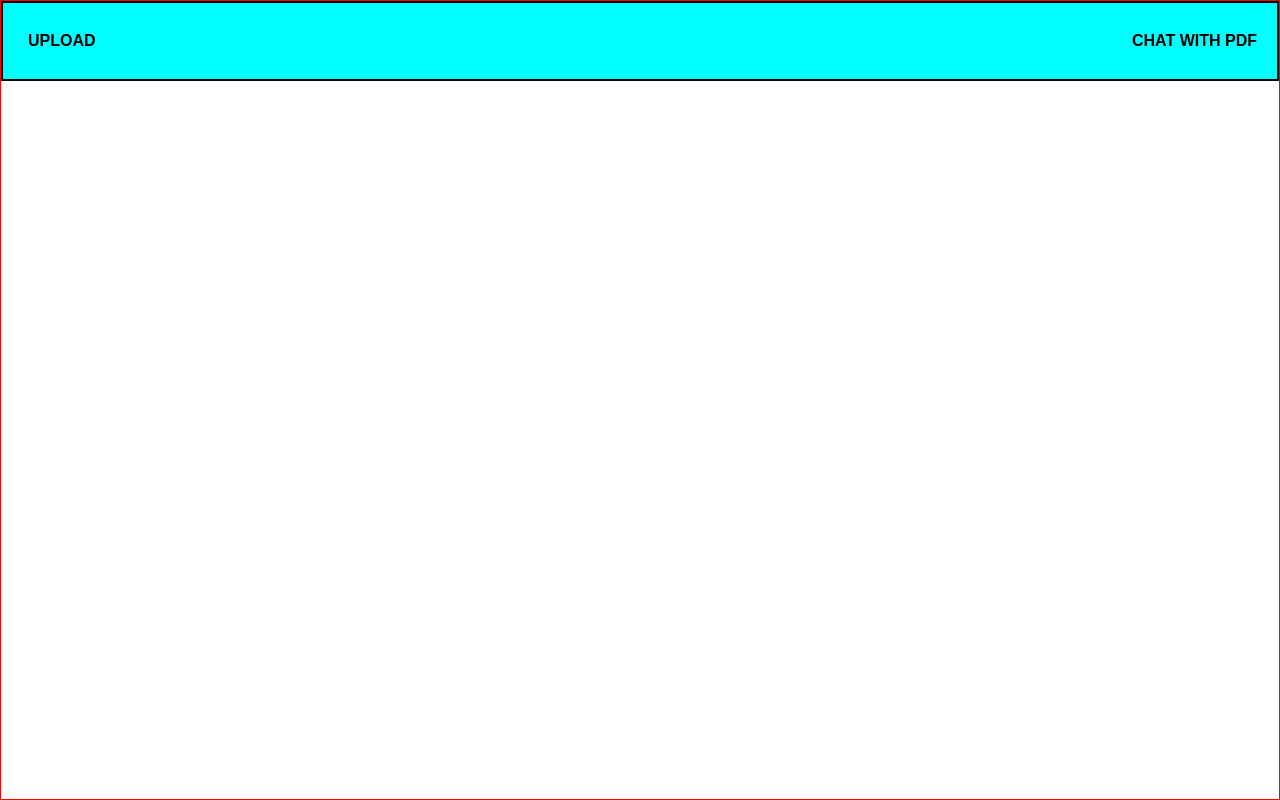
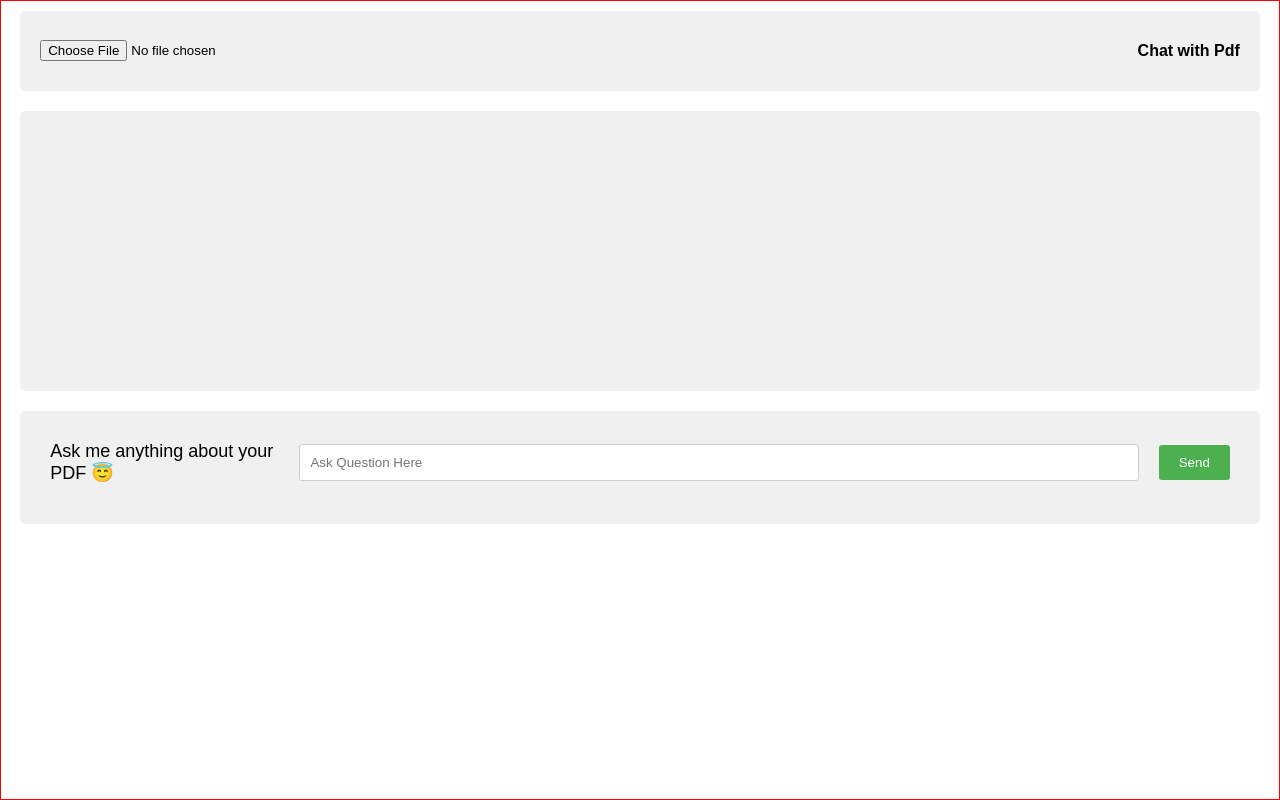
Before and after one commit to mdalishekh/Project, a Python web app: template templates/index.html in a window 1280 px wide. Run offline with Jinja, Linux system fonts and the light colour scheme; the template is opened without the code that fills it, so the values that code supplies are empty.

Commit message:
code edited

```diff
--- a/js/app.js
+++ b/js/app.js
@@ -1,5 +1,5 @@
 const submitButton = document.getElementById('submit-button');
-const historyContainer = document.querySelector('.history-container');
+const historyContainer = document.querySelector('.chat-container');
 const questionInput = document.getElementById('question');
 const fileInput = document.getElementById('fileInput');  // Reference the file input
 
--- a/static/css/style.css
+++ b/static/css/style.css
@@ -9,22 +9,90 @@
   width: 100vw;
   border: 1px solid red;
   overflow-x: hidden;
+  display: flex;
+  flex-direction: column;
+  align-items: center;
+  row-gap: 20px;
 }
 
 .navbar {
   height: 10%;
+  width: 97%;
+  margin-top: 10px;
   font-weight: bolder;
   padding: 20px;
   display: flex;
   align-items: center;
   justify-content: space-between;
-  background-color: aqua;
-  border: 2px solid black;
+  background-color: #f0f0f0;
+  border-radius: 5px;
 }
 
 .upload-btn {
   all: unset;
-  /* background-color: rgb(210, 210, 210); */ /*this is optional if you want to use*/
   padding: 10px 5px 10px 5px;
   cursor: pointer;
 }
+
+.chat-container {
+  height: 60%;
+  width: 97%;
+  /* max-height: 280px;  */
+  overflow-y: auto;
+  max-height: 280px;
+  background-color: #f0f0f0;
+  border-radius: 5px;
+}
+.user {
+  color: rgb(33, 100, 69);
+  font-weight: 550;
+  line-height: 30px;
+  padding: 10px;
+}
+.ai {
+  color: black;
+  font-weight: 540;
+  line-height: 28px;
+  padding: 10px;
+}
+
+.input-container {
+  width: 97%;
+  /* margin: 10px 0px 0px 0px; */
+  background-color: #f0f0f0;
+  border-radius: 5px;
+  padding: 30px;
+  display: flex;
+  /* flex-direction: column; */
+  justify-content: center;
+  align-items: center;
+  column-gap: 20px;
+}
+
+#headline {
+  font-size: 18px;
+  margin-bottom: 10px;
+}
+
+#question {
+  padding: 10px;
+  border: 1px solid #ccc;
+  border-radius: 3px;
+  width: 90%;
+  max-width: 100%;
+  margin-bottom: 10px;
+}
+
+#submit-button {
+  background-color: #4caf50;
+  margin-top: -10px;
+  color: white;
+  padding: 10px 20px;
+  border: none;
+  border-radius: 3px;
+  cursor: pointer;
+}
+
+#submit-button:hover {
+  background-color: #3e8e41;
+}
--- a/templates/index.html
+++ b/templates/index.html
@@ -10,8 +10,16 @@
   <body>
     <div class="main-conatiner">
       <div class="navbar">
-        <button class="upload-btn">UPLOAD</button>
-        <div class="chat-pdf">CHAT WITH PDF</div>
+        <input type="file" id="fileInput" name="file" />
+        <div class="logo">
+          <p>Chat with Pdf</p>
+        </div>
+      </div>
+      <div class="chat-container"></div>
+      <div class="input-container">
+        <p id="headline">Ask me anything about your PDF 😇</p>
+        <input type="text" id="question" placeholder="Ask Question Here" />
+        <button id="submit-button">Send</button>
       </div>
     </div>
     <script src="/js/app.js"></script>
```
